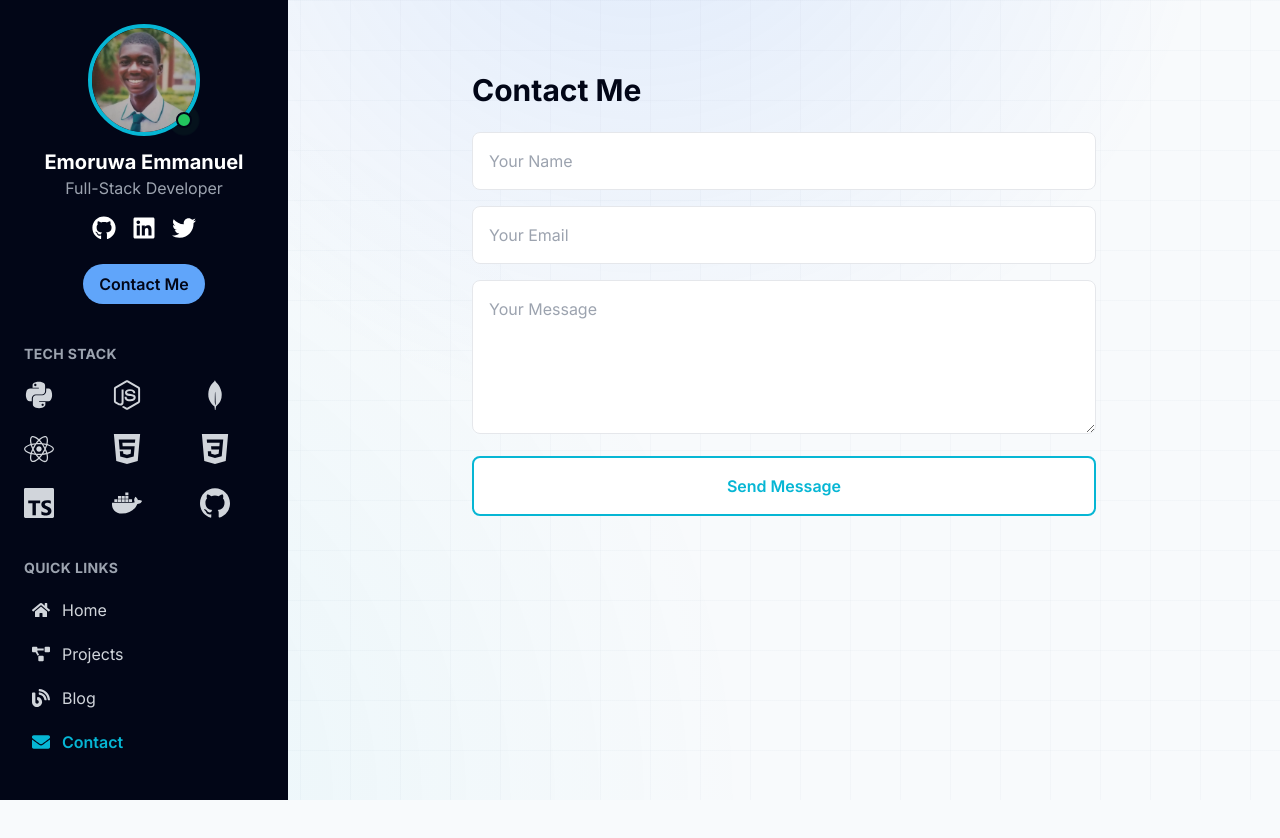
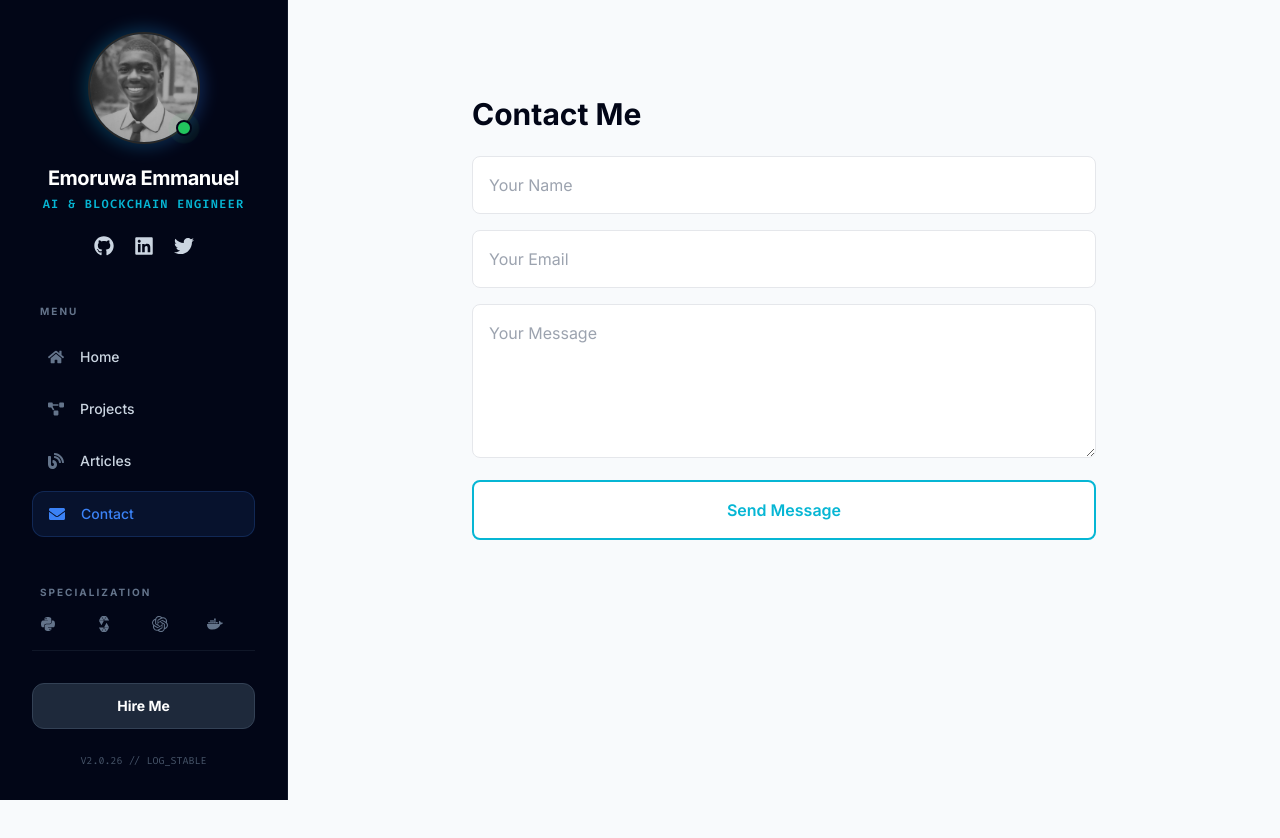
Before and after one commit to Emzee-Creates/portfolio, a Next.js app: page /contact in a window 1280 px wide. Shown: the top 838 px of the page. Built offline with nearby package versions, Linux system fonts and the light colour scheme.

Commit message:
Update Layout.jsx

```diff
--- a/components/Layout.jsx
+++ b/components/Layout.jsx
@@ -1,164 +1,137 @@
 "use client";
 
 import { useState, useEffect } from "react";
-import Image from "next/image"; // ✅ Import Next.js Image
+import Image from "next/image";
+import Link from "next/link"; // ✅ Better navigation
+import { usePathname } from "next/navigation";
 import {
-  FaGithub,
-  FaLinkedin,
-  FaTwitter,
-  FaPython,
-  FaNodeJs,
-  FaReact,
-  FaDocker,
-  FaHome,
-  FaBlog,
-  FaEnvelope,
-  FaProjectDiagram,
-  FaBars,
-  FaTimes,
+  FaGithub, FaLinkedin, FaTwitter, FaPython, FaNodeJs, FaReact, FaDocker,
+  FaHome, FaBlog, FaEnvelope, FaProjectDiagram, FaBars, FaTimes, FaCube, FaBrain
 } from "react-icons/fa";
-import { SiHtml5, SiCss3, SiGithub, SiMongodb, SiTypescript } from "react-icons/si";
-import { usePathname } from "next/navigation";
+import { SiMongodb, SiTypescript, SiSolidity, SiOpenai } from "react-icons/si";
 
 export default function Layout({ children }) {
   const pathname = usePathname();
   const [isOpen, setIsOpen] = useState(false);
 
   const links = [
-    { href: "/", label: "Home", icon: <FaHome className="text-lg" /> },
-    { href: "/projects", label: "Projects", icon: <FaProjectDiagram className="text-lg" /> },
-    { href: "/blog", label: "Blog", icon: <FaBlog className="text-lg" /> },
-    { href: "/contact", label: "Contact", icon: <FaEnvelope className="text-lg" /> },
+    { href: "/", label: "Home", icon: <FaHome /> },
+    { href: "/projects", label: "Projects", icon: <FaProjectDiagram /> },
+    { href: "/blog", label: "Articles", icon: <FaBlog /> },
+    { href: "/contact", label: "Contact", icon: <FaEnvelope /> },
   ];
 
-  // Prevent background scrolling when sidebar is open
   useEffect(() => {
-    if (isOpen) {
-      document.body.style.overflow = "hidden";
-    } else {
-      document.body.style.overflow = "";
-    }
+    if (isOpen) document.body.style.overflow = "hidden";
+    else document.body.style.overflow = "";
   }, [isOpen]);
 
   return (
-    <div className="flex">
+    <div className="flex min-h-screen bg-slate-50 dark:bg-brand-dark">
       {/* Mobile Header */}
-      <div className="fixed top-0 left-0 w-full bg-brand-dark text-white px-4 py-3 flex items-center justify-between md:hidden z-50">
-        <h1 className="text-base sm:text-lg font-bold">Emmanuel.portfolio</h1>
-        <button onClick={() => setIsOpen(!isOpen)}>
-          {isOpen ? <FaTimes size={22} /> : <FaBars size={22} />}
+      <div className="fixed top-0 left-0 w-full bg-brand-dark/90 backdrop-blur-md text-white px-6 py-4 flex items-center justify-between md:hidden z-50 border-b border-slate-800">
+        <h1 className="text-lg font-bold tracking-tighter">EMMANUEL<span className="text-brand-accent">.</span></h1>
+        <button onClick={() => setIsOpen(!isOpen)} className="p-2 text-slate-300">
+          {isOpen ? <FaTimes size={24} /> : <FaBars size={24} />}
         </button>
       </div>
 
-      {/* Overlay for mobile */}
-      {isOpen && (
-        <div
-          className="fixed inset-0 bg-black/50 z-30 md:hidden"
-          onClick={() => setIsOpen(false)}
-        />
-      )}
-
       {/* Sidebar */}
       <aside
-        className={`fixed top-0 left-0 h-screen bg-brand-dark text-white w-64 sm:w-72 p-6 flex flex-col overflow-y-auto transform transition-transform duration-300 z-40
+        className={`fixed top-0 left-0 h-screen bg-brand-dark text-slate-300 w-72 p-8 flex flex-col border-r border-slate-800/50 transform transition-transform duration-300 z-40
         ${isOpen ? "translate-x-0" : "-translate-x-full"} md:translate-x-0`}
       >
-        {/* Profile */}
-        <div className="flex flex-col items-center mt-14 md:mt-0">
-          <div className="relative">
-            {/* ✅ Optimized profile image */}
+        {/* Profile Section */}
+        <div className="flex flex-col items-center">
+          <div className="relative group">
+            <div className="absolute -inset-1 bg-gradient-to-r from-brand-accent to-brand-blue rounded-full blur opacity-25 group-hover:opacity-50 transition duration-1000"></div>
             <Image
               src="/profile.jpg"
               alt="Profile"
-              width={112} // ~ w-28
-              height={112} // ~ h-28
-              className="w-24 h-24 sm:w-28 sm:h-28 rounded-full border-4 border-brand-accent object-cover"
-              priority // Preloads image for better LCP
+              width={112}
+              height={112}
+              className="relative w-28 h-28 rounded-full border-2 border-slate-800 object-cover grayscale hover:grayscale-0 transition-all duration-500"
+              priority
             />
-            {/* Online Status Dot */}
             <span className="absolute bottom-2 right-2 flex h-4 w-4">
               <span className="animate-ping absolute inline-flex h-full w-full rounded-full bg-green-400 opacity-75"></span>
               <span className="relative inline-flex rounded-full h-4 w-4 bg-green-500 border-2 border-brand-dark"></span>
             </span>
           </div>
 
-          <h1 className="mt-3 text-lg sm:text-xl font-bold">Emoruwa Emmanuel</h1>
-          <p className="text-gray-400 text-sm sm:text-base">Full-Stack Developer</p>
+          <h1 className="mt-5 text-xl font-bold text-white tracking-tight text-center">Emoruwa Emmanuel</h1>
+          <p className="text-brand-accent text-xs font-mono mt-1 uppercase tracking-widest font-semibold text-center">
+             AI & Blockchain Engineer
+          </p>
 
           {/* Socials */}
-          <div className="flex space-x-4 mt-4">
-            <a href="https://github.com/Emzee-Creates" target="_blank" rel="noreferrer">
-              <FaGithub className="text-xl sm:text-2xl hover:text-brand-accent" />
+          <div className="flex space-x-5 mt-6">
+            <a href="https://github.com/Emzee-Creates" target="_blank" rel="noreferrer" className="hover:text-white transition-colors">
+              <FaGithub size={20} />
             </a>
-            <a href="https://linkedin.com" target="_blank" rel="noreferrer">
-              <FaLinkedin className="text-xl sm:text-2xl hover:text-brand-accent" />
+            <a href="https://linkedin.com" target="_blank" rel="noreferrer" className="hover:text-blue-400 transition-colors">
+              <FaLinkedin size={20} />
             </a>
-            <a href="https://twitter.com" target="_blank" rel="noreferrer">
-              <FaTwitter className="text-xl sm:text-2xl hover:text-brand-accent" />
+            <a href="https://twitter.com" target="_blank" rel="noreferrer" className="hover:text-cyan-400 transition-colors">
+              <FaTwitter size={20} />
             </a>
-          </div>
-
-          {/* Contact Button */}
-          <a
-            href="/contact"
-            className="mt-6 px-4 py-2 bg-blue-400 text-brand-dark rounded-full text-sm sm:text-base font-semibold hover:bg-blue-300 transition"
-            onClick={() => setIsOpen(false)}
-          >
-            Contact Me
-          </a>
-        </div>
-
-        {/* Tech Stack */}
-        <div className="mt-10">
-          <h2 className="text-xs sm:text-sm font-bold text-gray-400 tracking-wide">TECH STACK</h2>
-          <div className="grid grid-cols-3 gap-6 mt-4 text-2xl sm:text-3xl text-gray-300">
-            <FaPython title="Python" />
-            <FaNodeJs title="Node.js" />
-            <SiMongodb title="MongoDB" />
-            <FaReact title="React" />
-            <SiHtml5 title="HTML" />
-            <SiCss3 title="CSS" />
-            <SiTypescript title="Typescript" />
-            <FaDocker title="Docker" />
-            <SiGithub title="GitHub" />
           </div>
         </div>
 
-        {/* Quick Links */}
-        <div className="mt-10">
-          <h2 className="text-xs sm:text-sm font-bold text-gray-400 tracking-wide">QUICK LINKS</h2>
-          <ul className="mt-4 space-y-3 text-gray-300 text-sm sm:text-base">
+        {/* Navigation Links */}
+        <nav className="mt-12 space-y-2">
+          <h2 className="text-[10px] font-bold text-slate-500 uppercase tracking-[0.2em] mb-4 ml-2">Menu</h2>
           {links.map((link) => {
             const isActive = pathname === link.href;
             return (
-                <li key={link.href}>
-                  <a
+              <Link
+                key={link.href}
                 href={link.href}
                 onClick={() => setIsOpen(false)}
-                    className={`flex items-center space-x-3 px-2 py-1 rounded-md transition ${
+                className={`flex items-center space-x-4 px-4 py-3 rounded-xl transition-all duration-200 group ${
                   isActive
-                        ? "text-brand-accent font-semibold bg-brand-light/10"
-                        : "hover:text-brand-accent"
+                    ? "bg-brand-blue/10 text-brand-blue border border-brand-blue/20"
+                    : "hover:bg-slate-800/50 hover:text-white"
                 }`}
               >
+                <span className={`${isActive ? "text-brand-blue" : "text-slate-500 group-hover:text-brand-blue"}`}>
                   {link.icon}
-                    <span>{link.label}</span>
-                  </a>
-                </li>
+                </span>
+                <span className="text-sm font-medium">{link.label}</span>
+              </Link>
             );
           })}
-          </ul>
+        </nav>
+
+        {/* Tech Stack Pills */}
+        <div className="mt-12">
+          <h2 className="text-[10px] font-bold text-slate-500 uppercase tracking-[0.2em] mb-4 ml-2">Specialization</h2>
+          <div className="grid grid-cols-4 gap-4 px-2 text-slate-500">
+            <FaPython title="Python" className="hover:text-blue-400 transition-colors cursor-help" />
+            <SiSolidity title="Solidity" className="hover:text-slate-100 transition-colors cursor-help" />
+            <SiOpenai title="AI/ML" className="hover:text-green-400 transition-colors cursor-help" />
+            <FaDocker title="Docker" className="hover:text-blue-500 transition-colors cursor-help" />
+          </div>
         </div>
 
         {/* Footer */}
-        <footer className="mt-10 text-gray-500 text-xs sm:text-sm text-center">
-          © {new Date().getFullYear()} Emoruwa Emmanuel
-        </footer>
+        <div className="mt-auto pt-8 border-t border-slate-800/50">
+           <Link href="/contact" className="flex justify-center items-center w-full py-3 bg-slate-800 hover:bg-slate-700 text-white rounded-xl text-sm font-bold transition-all border border-slate-700">
+              Hire Me
+           </Link>
+           <p className="mt-6 text-slate-600 text-[10px] text-center font-mono">
+            V2.0.26 // LOG_STABLE
+           </p>
+        </div>
       </aside>
 
-      {/* Main Content */}
-      <main className="flex-1 bg-brand-light text-brand-dark p-4 sm:p-6 md:p-10 md:ml-72 mt-14 md:mt-0">
+      {/* Main Content Area */}
+      <main className={`flex-1 transition-all duration-300 md:ml-72 min-h-screen relative
+        ${isOpen ? "blur-sm md:blur-none" : ""}`}>
+        {/* Padding for content so it doesn't hit the edges */}
+        <div className="p-6 md:p-12 lg:p-16 mt-16 md:mt-0 max-w-6xl mx-auto">
           {children}
+        </div>
       </main>
     </div>
   );
```
Lines whose indentation alone changed are shown as unchanged.
